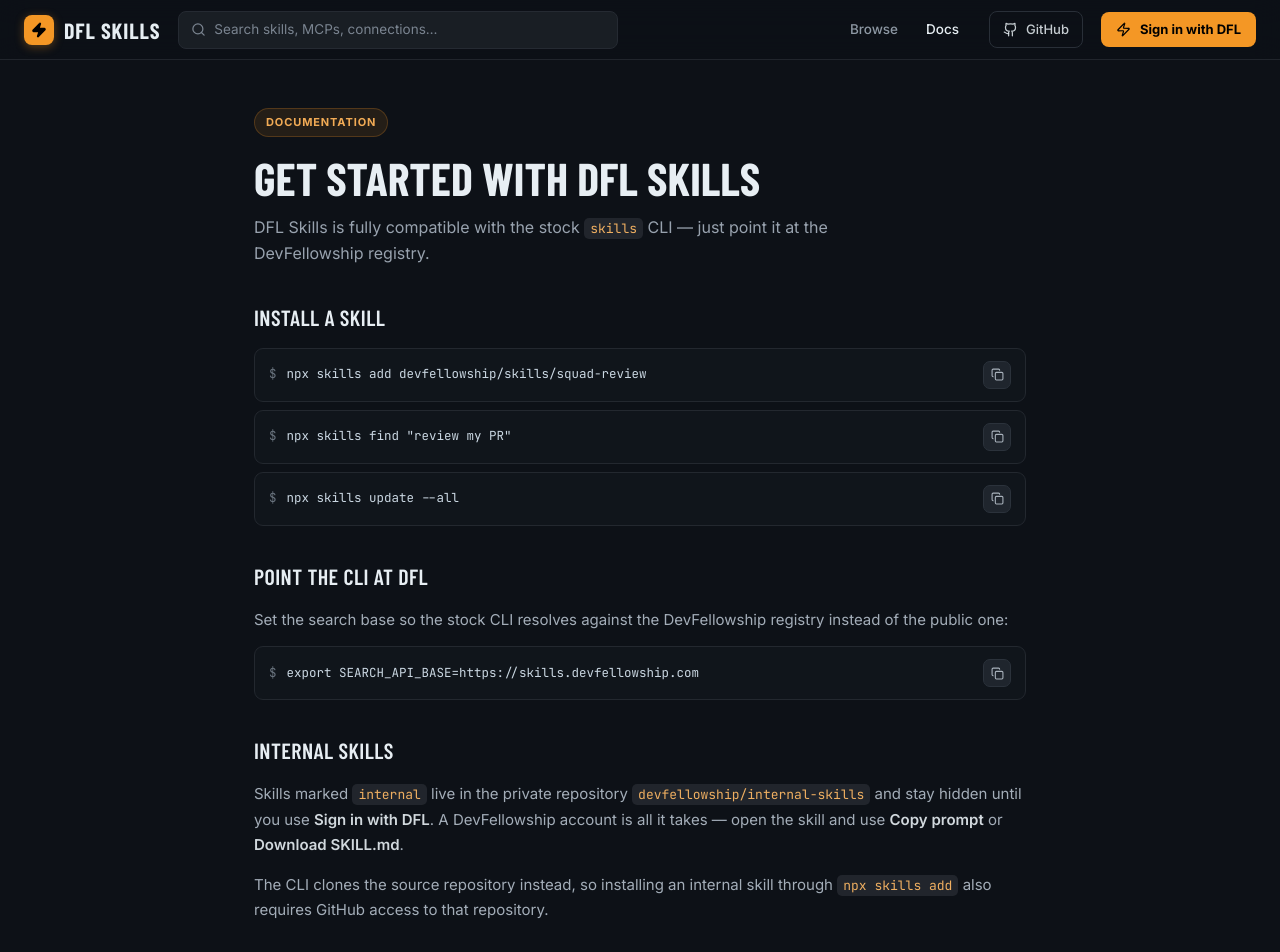
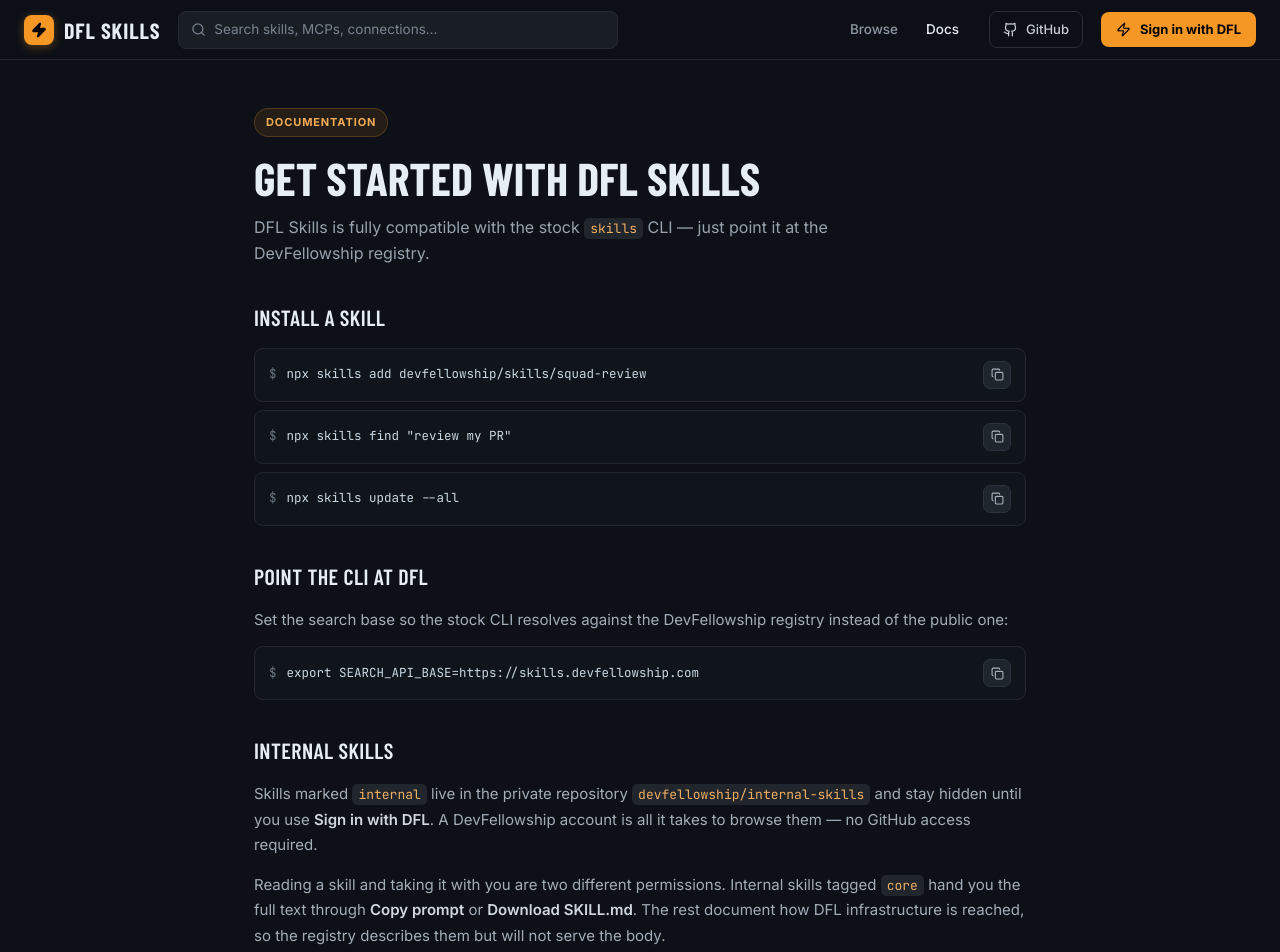
Before and after one commit to devfellowship/dfl-skills, a React (Vite) app in the folder apps/web/: page /docs in a window 1280 px wide. Shown: the top 952 px of the page. Built offline with nearby package versions, Linux system fonts and the light colour scheme; no server answers.

Commit message:
docs: separate reading an internal skill from copying it
The section claimed a DFL account was enough to copy any internal skill.
Reading and distributing are different gates: only skills tagged `core`
return a body, the rest answer 403 because they document how DFL
infrastructure is reached.

```diff
--- a/apps/web/src/pages/DocsPage.tsx
+++ b/apps/web/src/pages/DocsPage.tsx
@@ -58,9 +58,15 @@
         Skills marked <InlineCode>internal</InlineCode> live in the private repository{" "}
         <InlineCode>devfellowship/internal-skills</InlineCode> and stay hidden until you use{" "}
         <strong className="font-semibold text-foreground/90">Sign in with DFL</strong>. A
-        DevFellowship account is all it takes — open the skill and use{" "}
+        DevFellowship account is all it takes to browse them — no GitHub access required.
+      </p>
+      <p className="m-0 mb-[14px] text-[15px] leading-[1.7] text-[hsl(212_13%_68%)]">
+        Reading a skill and taking it with you are two different permissions. Internal skills
+        tagged <InlineCode>core</InlineCode> hand you the full text through{" "}
         <strong className="font-semibold text-foreground/90">Copy prompt</strong> or{" "}
-        <strong className="font-semibold text-foreground/90">Download SKILL.md</strong>.
+        <strong className="font-semibold text-foreground/90">Download SKILL.md</strong>. The rest
+        document how DFL infrastructure is reached, so the registry describes them but will not
+        serve the body.
       </p>
       <p className="m-0 mb-[34px] text-[15px] leading-[1.7] text-[hsl(212_13%_68%)]">
         The CLI clones the source repository instead, so installing an internal skill through{" "}
```
